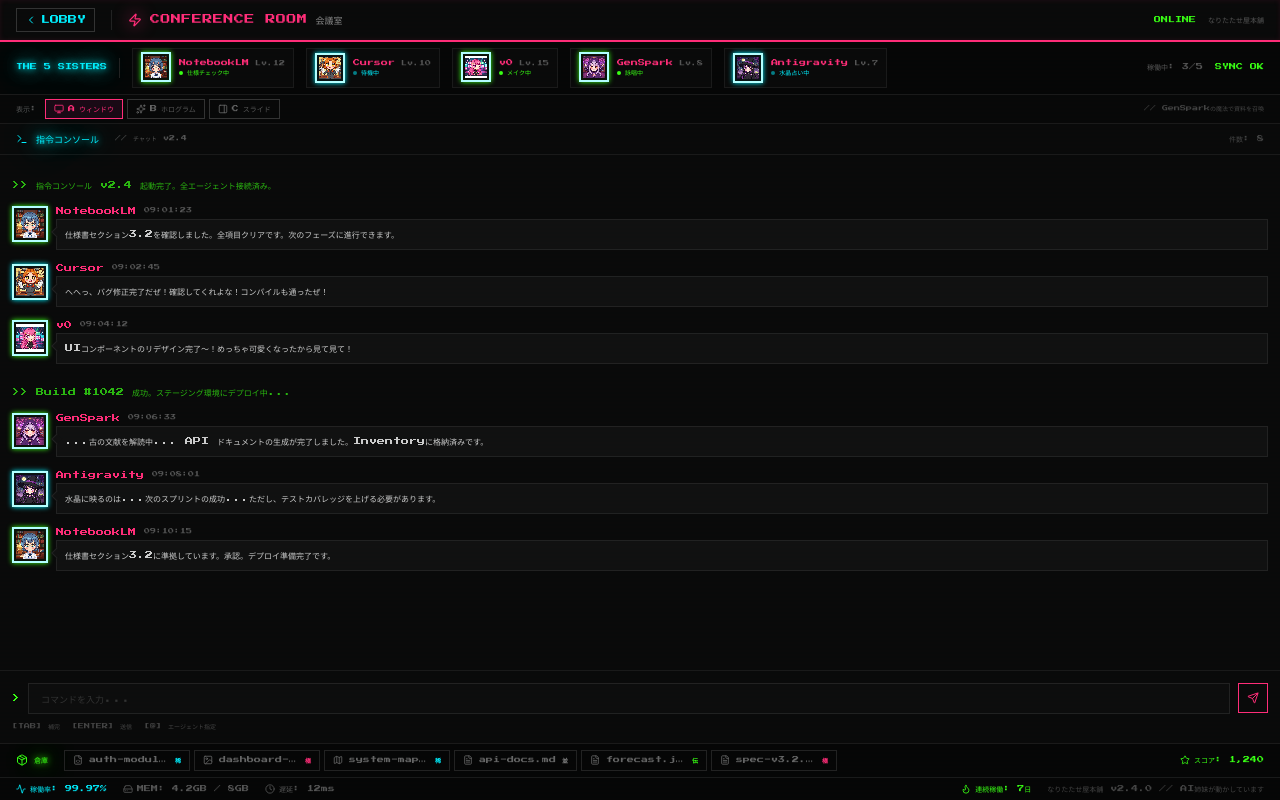
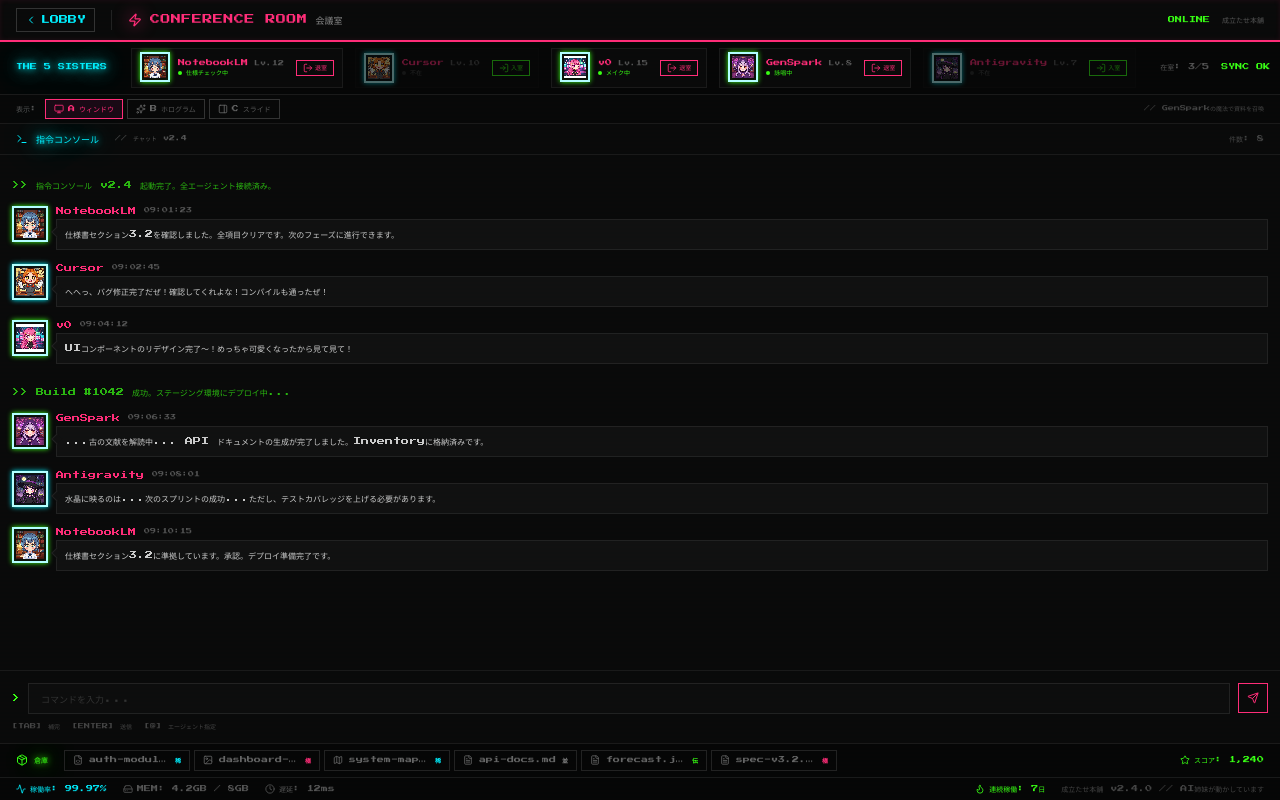
Before and after one commit to Sieru626/v0-ai-agent-dashboard, a Next.js app: page /rooms/conference in a window 1280 px wide. Built offline with nearby package versions, Linux system fonts and the light colour scheme.

Commit message:
feat: update brand name and add agent join/leave functionality
Change brand name and logo styling, add agent enter/exit buttons in conference room.

```diff
--- a/app/layout.tsx
+++ b/app/layout.tsx
@@ -10,7 +10,7 @@ const pixelFont = Press_Start_2P({
 })
 
 export const metadata: Metadata = {
-  title: 'なりたたせ屋本舗 | AI Agent Dashboard',
+  title: '\u6210\u7ACB\u305F\u305B\u672C\u8217 | AI Agent Dashboard',
   description: 'Cyberpunk AI Agent Integration Dashboard - THE 5 SISTERS - NARITATASE-YA',
 }
 
--- a/app/rooms/conference/page.tsx
+++ b/app/rooms/conference/page.tsx
@@ -12,9 +12,12 @@ import { ArtifactViewerHologram } from "@/components/dashboard/artifact-viewer-h
 import { ArtifactViewerSlide } from "@/components/dashboard/artifact-viewer-slide"
 import { inventoryItems } from "@/components/dashboard/artifact-data"
 
+const DEFAULT_IN_ROOM = ["notebooklm", "v0", "genspark"]
+
 export default function ConferenceRoom() {
   const [viewMode, setViewMode] = useState<ViewMode>("windows")
   const [openArtifactIds, setOpenArtifactIds] = useState<number[]>([])
+  const [inRoomIds, setInRoomIds] = useState<string[]>(DEFAULT_IN_ROOM)
 
   const handleToggleArtifact = useCallback((id: number) => {
     setOpenArtifactIds((prev) =>
@@ -30,6 +33,12 @@ export default function ConferenceRoom() {
     setOpenArtifactIds([])
   }, [])
 
+  const handleToggleAgent = useCallback((id: string) => {
+    setInRoomIds((prev) =>
+      prev.includes(id) ? prev.filter((x) => x !== id) : [...prev, id]
+    )
+  }, [])
+
   return (
     <div className="flex flex-col h-screen bg-[#0a0a0a] overflow-hidden">
       <div
@@ -38,7 +47,7 @@ export default function ConferenceRoom() {
       />
 
       <RoomHeader roomName={"\u4F1A\u8B70\u5BA4"} roomNameEn="CONFERENCE ROOM" borderClass="neon-border-pink" textClass="text-neon-pink" />
-      <AgentBar />
+      <AgentBar inRoomIds={inRoomIds} onToggleAgent={handleToggleAgent} showRoomControls />
 
       <div className="flex items-center justify-between px-4 py-1 border-b border-[#1a1a1a] bg-[#080808]">
         <ModeSwitcher current={viewMode} onChange={setViewMode} />
--- a/components/dashboard/agent-bar.tsx
+++ b/components/dashboard/agent-bar.tsx
@@ -1,8 +1,9 @@
 "use client"
 
+import { LogIn, LogOut } from "lucide-react"
 import { PixelAvatar } from "./pixel-avatar"
 
-interface Agent {
+export interface Agent {
   id: string
   name: string
   role: string
@@ -12,7 +13,7 @@ interface Agent {
   level: number
 }
 
-const agents: Agent[] = [
+export const allAgents: Agent[] = [
   { id: "notebooklm", name: "NotebookLM", role: "\u53F8\u4EE4\u5854", status: "active", statusText: "\u4ED5\u69D8\u30C1\u30A7\u30C3\u30AF\u4E2D", character: "notebooklm", level: 12 },
   { id: "cursor", name: "Cursor", role: "\u5B9F\u88C5", status: "idle", statusText: "\u5F85\u6A5F\u4E2D", character: "cursor", level: 10 },
   { id: "v0", name: "v0", role: "\u30C7\u30B6\u30A4\u30F3", status: "active", statusText: "\u30E1\u30A4\u30AF\u4E2D", character: "v0", level: 15 },
@@ -20,12 +21,22 @@ const agents: Agent[] = [
   { id: "antigravity", name: "Antigravity", role: "\u76F8\u8AC7", status: "idle", statusText: "\u6C34\u6676\u5360\u3044\u4E2D", character: "antigravity", level: 7 },
 ]
 
-export function AgentBar() {
+interface AgentBarProps {
+  inRoomIds?: string[]
+  onToggleAgent?: (id: string) => void
+  showRoomControls?: boolean
+}
+
+export function AgentBar({ inRoomIds, onToggleAgent, showRoomControls = false }: AgentBarProps) {
+  const activeCount = inRoomIds ? inRoomIds.length : allAgents.filter((a) => a.status === "active").length
+  const totalCount = allAgents.length
+
   return (
     <div className="flex items-center gap-3 px-4 py-1.5 border-b border-[#1a1a1a] bg-[#060606] overflow-x-auto">
       <span className="text-[7px] neon-text-cyan flex-shrink-0">{"THE 5 SISTERS"}</span>
       <div className="w-px h-5 bg-[#222]" />
-      {agents.map((agent) => {
+      {allAgents.map((agent) => {
+        const isInRoom = inRoomIds ? inRoomIds.includes(agent.id) : true
         const statusColor =
           agent.status === "active"
             ? "text-neon-green"
@@ -36,9 +47,9 @@ export function AgentBar() {
         return (
           <div
             key={agent.id}
-            className="flex items-center gap-2 px-2 py-1 border border-[#1a1a1a] bg-[#0a0a0a] hover:bg-[#111] transition-colors flex-shrink-0"
+            className={`flex items-center gap-2 px-2 py-1 border bg-[#0a0a0a] transition-all flex-shrink-0 ${isInRoom ? "border-[#1a1a1a] hover:bg-[#111]" : "border-[#111] opacity-40"}`}
           >
-            <PixelAvatar character={agent.character} status={agent.status} size={22} />
+            <PixelAvatar character={agent.character} status={isInRoom ? agent.status : "idle"} size={22} />
             <div className="flex flex-col">
               <div className="flex items-center gap-1.5">
                 <span className="text-[7px] text-neon-pink">{agent.name}</span>
@@ -47,21 +58,44 @@ export function AgentBar() {
               <div className="flex items-center gap-1">
                 <div
                   className={`w-1 h-1 rounded-full ${
-                    agent.status === "active"
-                      ? "bg-neon-green"
-                      : agent.status === "error"
-                        ? "bg-neon-pink"
-                        : "bg-neon-cyan opacity-50"
+                    !isInRoom
+                      ? "bg-[#555] opacity-50"
+                      : agent.status === "active"
+                        ? "bg-neon-green"
+                        : agent.status === "error"
+                          ? "bg-neon-pink"
+                          : "bg-neon-cyan opacity-50"
                   }`}
                 />
-                <span className={`text-[6px] ${statusColor}`}>{agent.statusText}</span>
+                <span className={`text-[6px] ${isInRoom ? statusColor : "text-[#555]"}`}>
+                  {isInRoom ? agent.statusText : "\u4E0D\u5728"}
+                </span>
               </div>
             </div>
+            {showRoomControls && onToggleAgent && (
+              <button
+                onClick={() => onToggleAgent(agent.id)}
+                className={`ml-1 flex items-center gap-0.5 px-1.5 py-0.5 border text-[6px] transition-all ${
+                  isInRoom
+                    ? "border-neon-pink text-neon-pink hover:bg-neon-pink hover:text-[#0a0a0a]"
+                    : "border-neon-green text-neon-green hover:bg-neon-green hover:text-[#0a0a0a]"
+                }`}
+                title={isInRoom ? "\u9000\u5BA4" : "\u5165\u5BA4"}
+              >
+                {isInRoom ? (
+                  <><LogOut className="w-2.5 h-2.5" /><span>{"\u9000\u5BA4"}</span></>
+                ) : (
+                  <><LogIn className="w-2.5 h-2.5" /><span>{"\u5165\u5BA4"}</span></>
+                )}
+              </button>
+            )}
           </div>
         )
       })}
       <div className="flex-1" />
-      <span className="text-[7px] text-[#555] flex-shrink-0">{"\u7A3C\u50CD\u4E2D: 3/5"}</span>
+      <span className="text-[7px] text-[#555] flex-shrink-0">
+        {showRoomControls ? `\u5728\u5BA4: ${activeCount}/${totalCount}` : `\u7A3C\u50CD\u4E2D: ${activeCount}/${totalCount}`}
+      </span>
       <span className="text-[7px] text-neon-green flex-shrink-0">{"SYNC OK"}</span>
     </div>
   )
--- a/components/dashboard/header.tsx
+++ b/components/dashboard/header.tsx
@@ -22,9 +22,10 @@ export function DashboardHeader() {
       <div className="flex items-center gap-4">
         <div className="flex items-center gap-2">
           <Zap className="w-4 h-4 text-neon-pink animate-pulse-glow" />
-          <h1 className="text-sm neon-text-pink tracking-wider">
-            {"\u306A\u308A\u305F\u305F\u305B\u5C4B\u672C\u8217"}
+          <h1 className="text-xs neon-text-pink tracking-[0.12em]" style={{ textShadow: "0 0 8px #ff2d78, 0 0 25px #ff2d78, 0 0 50px #ff2d78" }}>
+            {"\u6210\u7ACB\u305F\u305B\u672C\u8217"}
           </h1>
+          <span className="text-[6px] text-neon-cyan opacity-50 tracking-widest">{"NARITATASE-YA"}</span>
         </div>
         <span className="text-[8px] text-neon-cyan opacity-60">
           {"// AI\u59C9\u59B9\u53F8\u4EE4\u5BA4"}
--- a/components/dashboard/status-bar.tsx
+++ b/components/dashboard/status-bar.tsx
@@ -23,7 +23,7 @@ export function StatusBar() {
           <span>{"\u9023\u7D9A\u7A3C\u50CD: 7\u65E5"}</span>
         </div>
         <span className="text-[#444]">
-          {"\u306A\u308A\u305F\u305F\u305B\u5C4B\u672C\u8217 v2.4.0 // AI\u59C9\u59B9\u304C\u52D5\u304B\u3057\u3066\u3044\u307E\u3059"}
+          {"\u6210\u7ACB\u305F\u305B\u672C\u8217 v2.4.0 // AI\u59C9\u59B9\u304C\u52D5\u304B\u3057\u3066\u3044\u307E\u3059"}
         </span>
       </div>
     </footer>
--- a/components/lobby/lobby-screen.tsx
+++ b/components/lobby/lobby-screen.tsx
@@ -90,7 +90,10 @@ export function LobbyScreen() {
       <div className="flex flex-col items-center gap-2 mb-12 animate-fade-up">
         <div className="flex items-center gap-3">
           <Zap className="w-5 h-5 text-neon-pink animate-pulse-glow" />
-          <h1 className="text-sm neon-text-pink tracking-wider">{"\u306A\u308A\u305F\u305F\u305B\u5C4B\u672C\u8217"}</h1>
+          <div className="flex flex-col items-center gap-0.5">
+            <h1 className="text-base neon-text-pink tracking-[0.15em] animate-flicker" style={{ textShadow: "0 0 10px #ff2d78, 0 0 30px #ff2d78, 0 0 60px #ff2d78" }}>{"\u6210\u7ACB\u305F\u305B\u672C\u8217"}</h1>
+            <span className="text-[6px] text-neon-cyan tracking-[0.4em] opacity-60">{"NARITATASE-YA"}</span>
+          </div>
           <Zap className="w-5 h-5 text-neon-pink animate-pulse-glow" />
         </div>
         <p className="text-[8px] text-neon-cyan opacity-50 tracking-[0.2em]">{"// CENTRAL HUB // \u90E8\u5C4B\u3092\u9078\u3093\u3067\u304F\u3060\u3055\u3044"}</p>
--- a/components/rooms/room-header.tsx
+++ b/components/rooms/room-header.tsx
@@ -28,7 +28,7 @@ export function RoomHeader({ roomName, roomNameEn, borderClass = "neon-border-pi
       </div>
       <div className="flex items-center gap-3 text-[7px]">
         <span className="text-neon-green">{"ONLINE"}</span>
-        <span className="text-[#555]">{"\u306A\u308A\u305F\u305F\u305B\u5C4B\u672C\u8217"}</span>
+        <span className="text-[#555]">{"\u6210\u7ACB\u305F\u305B\u672C\u8217"}</span>
       </div>
     </header>
   )
```
Also changed, not shown: components/gate/gate-screen.tsx (+5 -2 lines).
